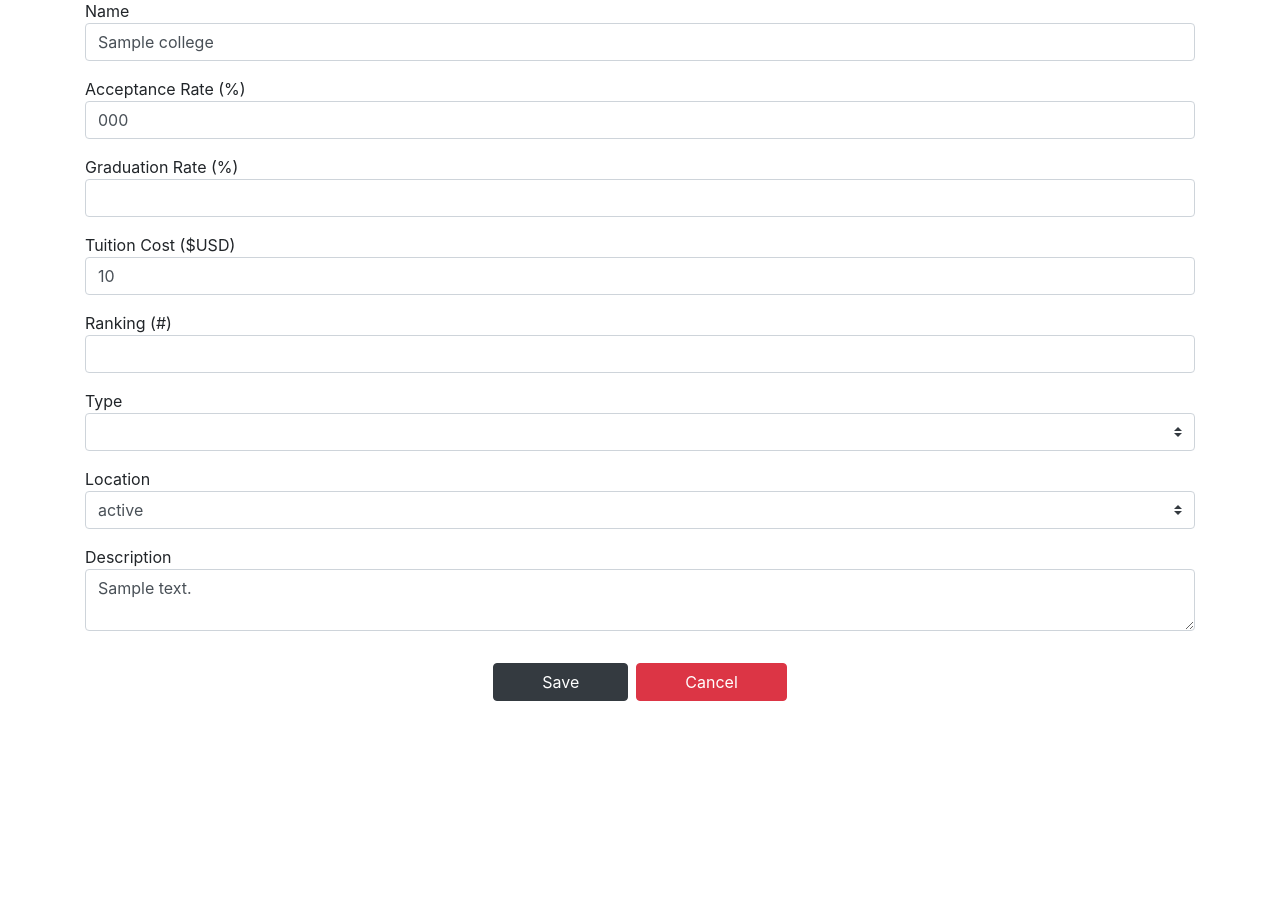
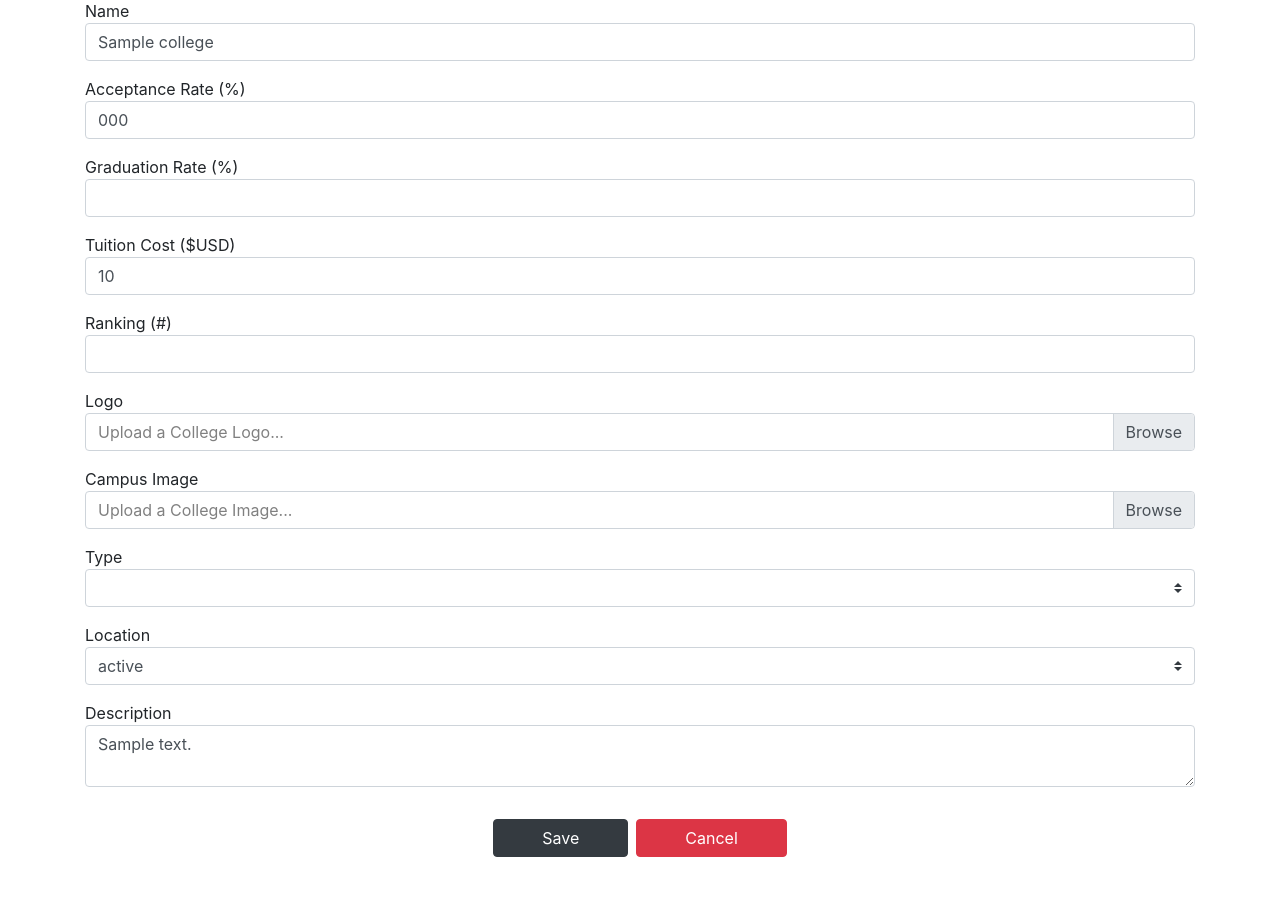
Before and after one commit to noa1961/academia-path, a PHP site: page /colleges/1/edit in a window 1280 px wide. Shown: the part 145-1050 px from the top of the page. Before the commit the page ends 846 px from the top, so only its background shows below. Run offline with PHP 8.4, Linux system fonts and the light colour scheme; tables that the repository leaves empty or names only in its code hold one stand-in row (values such as "Sample post"); lists and menus that the app fills with data are empty; some libraries are stand-ins or nearby versions.

Commit message:
[Crud] Make update on college admin dashboard

```diff
--- a/views/colleges.edit.view.php
+++ b/views/colleges.edit.view.php
@@ -56,10 +56,26 @@
       </div>
 
       <!-- Fetch College Logo -->
-
+      <div class="form-inline">
+        <label for="collegeLogo">Logo</label>
+      </div>
+      <div class="form-group">
+        <div class="custom-file">
+          <input type="file" class="custom-file-input" name="collegeLogo" id="collegeLogo">
+          <label class="custom-file-label" style="color: gray;" for="validatedCustomFile1">Upload a College Logo...</label>
+        </div>
+      </div>
 
       <!-- Fetch College Image -->
-
+      <div class="form-inline">
+        <label for="collegeImage">Campus Image</label>
+      </div>
+      <div class="form-group">
+        <div class="custom-file">
+          <input type="file" class="custom-file-input" name="collegeImage" id="collegeImage">
+          <label class="custom-file-label" style="color: gray;" for="validatedCustomFile2">Upload a College Image...</label>
+        </div>
+      </div>
 
       <!-- Fetch College Type -->
       <div class="form-inline">
```
Also changed, not shown: controllers/colleges.update.php (+23 -4 lines).
